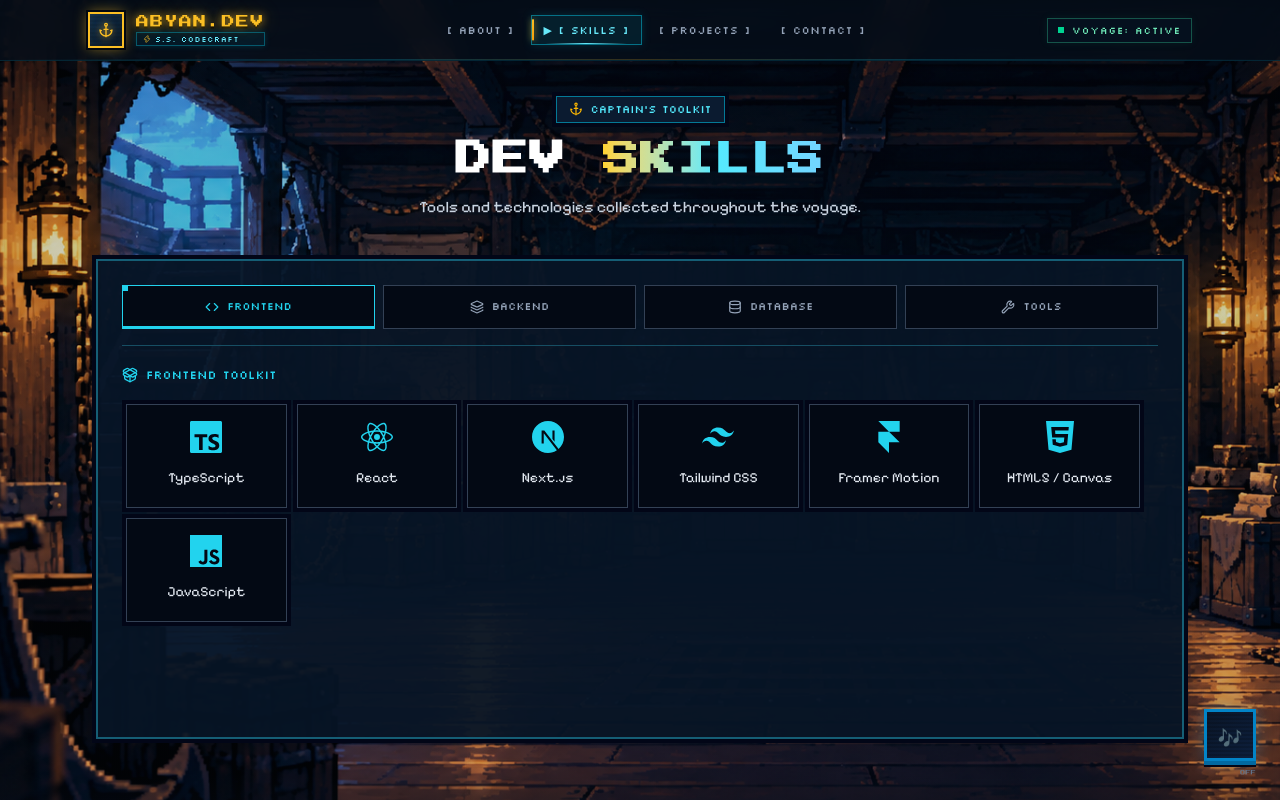
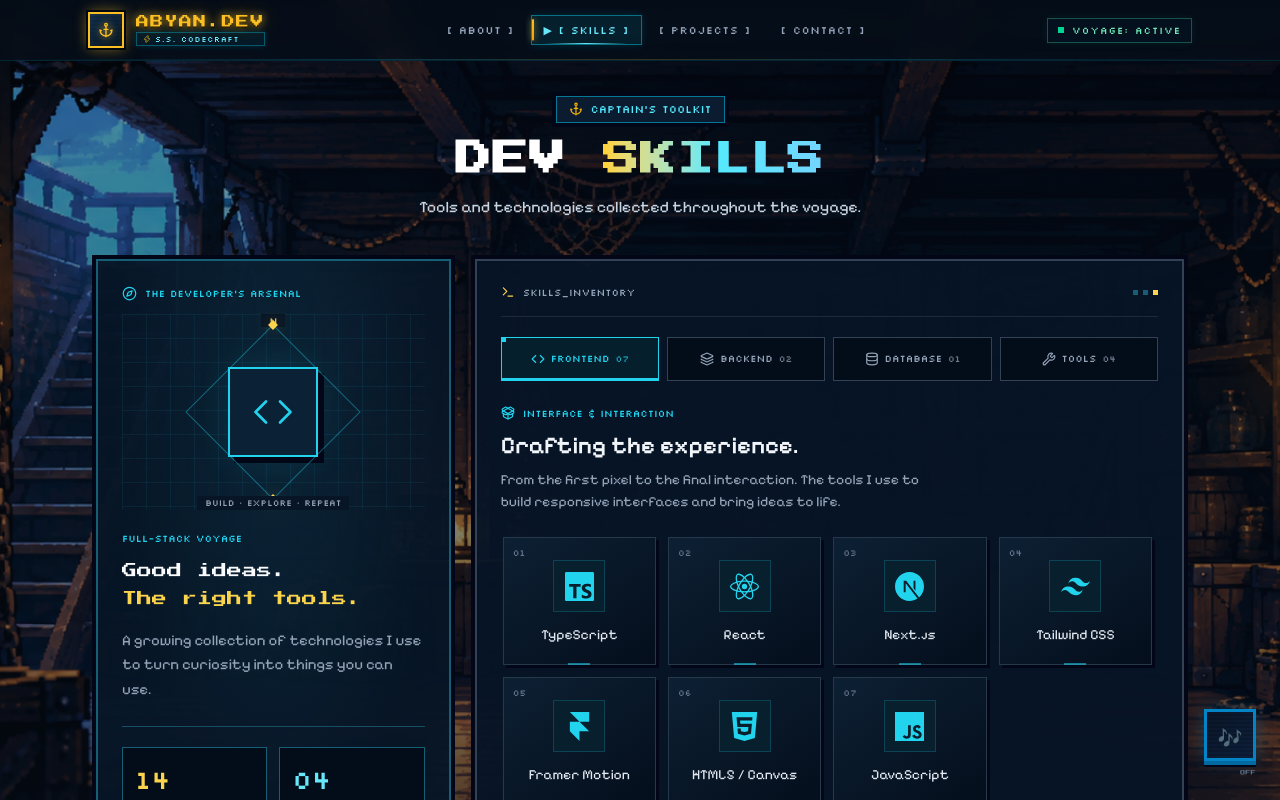
Before and after one commit to Yokaai-A/Abyan-Portfolio, a Next.js app: page /skills in a window 1280 px wide. Shown: the top 800 px of the page. Built offline with nearby package versions, Linux system fonts and the light colour scheme.

Commit message:
Feat: A small update

```diff
--- a/src/app/skills/page.tsx
+++ b/src/app/skills/page.tsx
@@ -5,12 +5,12 @@
 export default function SkillsPage() {
   return (
     <div className="relative min-h-screen pb-20">
-      <section className="relative isolate h-[max(880px,100svh)] pt-24" aria-label="Developer skills">
+      <section className="relative isolate min-h-svh pt-24 pb-12" aria-label="Developer skills">
         <div
           aria-hidden="true"
           className="pointer-events-none absolute inset-0 -z-10 bg-cover bg-center bg-no-repeat"
           style={{
-            backgroundImage: "linear-gradient(to bottom, rgba(6, 14, 26, 0.2) 0%, rgba(6, 14, 26, 0.2) 88%, #060e1a 100%), url('/assets/background/Background_Skills.png')",
+            backgroundImage: "linear-gradient(to bottom, rgba(6, 14, 26, 0.4) 0%, rgba(6, 14, 26, 0.55) 70%, #060e1a 100%), url('/assets/background/Background_Skills.png')",
           }}
         />
         <div className="mx-auto max-w-6xl px-4 sm:px-6 lg:px-8 flow-root">
@@ -30,7 +30,7 @@
       <SkillsInventory />
         <a
           href="#captains-workstation"
-          className="pixel-box absolute bottom-6 left-1/2 z-10 flex w-fit -translate-x-1/2 flex-row items-center gap-3 border border-cyan-400/70 bg-[#071526] px-5 py-3 font-pixel-mono text-[10px] text-cyan-200 transition-[transform,border-color,color] duration-200 hover:-translate-y-0.5 hover:border-amber-300 hover:text-amber-300 motion-reduce:transition-none focus-visible:outline-2 focus-visible:outline-offset-4 focus-visible:outline-amber-300"
+          className="pixel-box relative mx-auto mt-10 flex w-fit flex-row items-center gap-3 border border-cyan-400/70 bg-[#071526] px-5 py-3 font-pixel-mono text-[10px] text-cyan-200 transition-[transform,border-color,color] duration-200 hover:-translate-y-0.5 hover:border-amber-300 hover:text-amber-300 motion-reduce:transition-none focus-visible:outline-2 focus-visible:outline-offset-4 focus-visible:outline-amber-300"
         >
           <span>SCROLL DOWN TO CONTINUE</span>
           <ArrowDown aria-hidden="true" className="h-4 w-4 text-amber-300 motion-safe:animate-bounce motion-reduce:animate-none" />
--- a/src/components/sections/TechStack.module.css
+++ b/src/components/sections/TechStack.module.css
@@ -1,146 +1,81 @@
-.inventory {
-  height: 520px;
-  display: flex;
-  flex-direction: column;
-  min-width: 0;
-  border: 2px solid #155e75;
-  background: rgb(7 21 38 / 94%);
-  padding: 16px;
-  box-shadow:
-    -4px 0 0 0 #020617,
-    4px 0 0 0 #020617,
-    0 -4px 0 0 #020617,
-    0 4px 0 0 #020617,
-    -4px -4px 0 0 #020617,
-    -4px 4px 0 0 #020617,
-    4px -4px 0 0 #020617,
-    4px 4px 0 0 #020617;
-}
-.categories {
-  display: grid;
-  grid-template-columns: repeat(2, minmax(0, 1fr));
-  gap: 8px;
-  flex-shrink: 0;
-  padding-bottom: 16px;
-  border-bottom: 1px solid #164e63;
-}
-.category {
-  position: relative;
-  display: flex;
-  align-items: center;
-  justify-content: center;
-  gap: 8px;
-  min-height: 44px;
-  padding: 8px;
-  border: 1px solid #334155;
-  background: #030914;
-  color: #94a3b8;
-  font-family: var(--font-pixel-mono);
-  font-size: 11px;
-  cursor: pointer;
-  transition: border-color 200ms, color 200ms, box-shadow 200ms;
-}
-.category:hover,
-.category[aria-pressed="true"] {
-  color: var(--skill-accent);
-  border-color: var(--skill-accent);
-}
-.category[aria-pressed="true"] {
-  box-shadow: inset 0 -2px 0 var(--skill-accent);
-}
-.indicator {
-  position: absolute;
-  top: 0;
-  left: 0;
-  width: 5px;
-  height: 5px;
-  background: var(--skill-accent);
-}
-.category:focus-visible,
-.scrollArea:focus-visible {
-  outline: 2px solid var(--skill-accent);
-  outline-offset: 3px;
-}
-.heading {
-  display: flex;
-  align-items: center;
-  gap: 8px;
-  margin: 20px 0 16px;
-  flex-shrink: 0;
-  color: var(--skill-accent);
-  font-family: var(--font-pixel-mono);
-  font-size: 12px;
-}
-.scrollArea {
-  min-height: 0;
-  flex: 1;
-  overflow-y: auto;
-  overflow-x: hidden;
-  scrollbar-gutter: stable;
-  scrollbar-width: thin;
-  scrollbar-color: var(--skill-accent) #030914;
-  padding: 4px 8px 4px 4px;
-}
-.scrollArea::-webkit-scrollbar { width: 6px; }
-.scrollArea::-webkit-scrollbar-track { background: #030914; }
-.scrollArea::-webkit-scrollbar-thumb { background: var(--skill-accent); border-radius: 0; }
-.grid {
-  display: grid;
-  grid-template-columns: repeat(2, minmax(0, 1fr));
-  gap: 10px;
-}
-.card {
-  display: flex;
-  flex-direction: column;
-  align-items: center;
-  justify-content: center;
-  gap: 14px;
-  min-width: 0;
-  min-height: 104px;
-  padding: 12px 6px;
-  border: 1px solid #334155;
-  background: #030914;
-  box-shadow:
-    -4px 0 0 0 #020617,
-    4px 0 0 0 #020617,
-    0 -4px 0 0 #020617,
-    0 4px 0 0 #020617,
-    -4px -4px 0 0 #020617,
-    -4px 4px 0 0 #020617,
-    4px -4px 0 0 #020617,
-    4px 4px 0 0 #020617;
-  transition: transform 200ms, border-color 200ms, box-shadow 200ms;
-}
-.card:hover {
-  border-color: var(--skill-accent);
-  box-shadow:
-    -4px 0 0 0 #020617,
-    4px 0 0 0 #020617,
-    0 -4px 0 0 #020617,
-    0 4px 0 0 #020617,
-    -4px -4px 0 0 #020617,
-    -4px 4px 0 0 #020617,
-    4px -4px 0 0 #020617,
-    4px 4px 0 0 #020617,
-    0 0 12px color-mix(in srgb, var(--skill-accent) 25%, transparent);
-  transform: translateY(-2px);
-}
-.logo,
-.logoFallback { width: 32px; height: 32px; color: var(--skill-accent); }
-.logo {
-  background: var(--skill-accent);
-  mask-size: contain;
-  mask-position: center;
-  mask-repeat: no-repeat;
-}
+.inventory { display: grid; gap: 24px; min-width: 0; }
+.dossier, .toolkit { min-width: 0; border: 2px solid #155e75; background: rgb(7 21 38 / 95%); }
+.dossier { display: flex; flex-direction: column; padding: 24px; background: radial-gradient(ellipse at 50% 25%, #164e6345, transparent 65%), #071526f5; }
+.eyebrow { display: flex; align-items: center; gap: 8px; color: var(--skill-accent); font-family: var(--font-pixel-mono); font-size: 10px; line-height: 1.7; }
+.emblem { position: relative; display: grid; place-items: center; height: 196px; margin: 12px 0 20px; background-image: linear-gradient(#155e7530 1px, transparent 1px), linear-gradient(90deg, #155e7530 1px, transparent 1px); background-size: 24px 24px; }
+.orbit { position: absolute; width: 124px; height: 124px; border: 1px solid color-mix(in srgb, var(--skill-accent) 40%, transparent); transform: rotate(45deg); }
+.orbit::before, .orbit::after { content: ""; position: absolute; width: 7px; height: 7px; background: #fcd34d; box-shadow: 0 0 16px #fcd34d55; }
+.orbit::before { top: -4px; left: -4px; }
+.orbit::after { bottom: -4px; right: -4px; }
+.emblemCore { display: grid; place-items: center; width: 90px; height: 90px; color: var(--skill-accent); background: #0b2236; border: 2px solid var(--skill-accent); box-shadow: 6px 6px 0 #020617, 0 0 36px color-mix(in srgb, var(--skill-accent) 12%, transparent); }
+.north, .emblemLabel { position: absolute; font-family: var(--font-pixel-mono); font-size: 9px; color: #94a3b8; background: #071526; padding: 0 8px; }
+.north { top: 0; color: #fcd34d; }
+.emblemLabel { bottom: 0; }
+.intro h2 { margin: 10px 0 14px; color: #f8fafc; font-family: var(--font-pixel); font-size: 15px; line-height: 1.9; }
+.intro h2 span { color: #fcd34d; }
+.intro > p:last-child { font-size: 15px; color: #94a3b8; line-height: 1.65; }
+.metrics { display: grid; grid-template-columns: repeat(2, minmax(0, 1fr)); gap: 12px; margin-top: 24px; padding-top: 20px; border-top: 1px solid #164e63; }
+.metrics > div { display: flex; flex-direction: column-reverse; gap: 4px; border: 1px solid #155e75; background: #030d1a; padding: 12px; }
+.metrics dt { font-family: var(--font-pixel-mono); font-size: 9px; color: #94a3b8; }
+.metrics dd { font-family: var(--font-pixel-mono); font-size: 26px; color: #fcd34d; }
+.metrics > div:last-child dd { color: #67e8f9; }
+.logNote { display: flex; align-items: center; gap: 8px; margin-top: 18px; color: #94a3b8; font-size: 12px; }
+.logNote svg { color: #fcd34d; flex-shrink: 0; }
+.toolkit { display: flex; flex-direction: column; padding: 16px; border-color: #334155; }
+.windowBar { display: flex; align-items: center; justify-content: space-between; gap: 12px; padding-bottom: 16px; border-bottom: 1px solid #1e293b; }
+.windowBar > span:first-child { display: flex; align-items: center; gap: 8px; font-family: var(--font-pixel-mono); font-size: 10px; color: #94a3b8; }
+.windowBar svg { color: #fcd34d; }
+.windowDots { display: flex; gap: 5px; }
+.windowDots i { width: 5px; height: 5px; background: #155e75; }
+.windowDots i:last-child { background: #fcd34d; }
+.categories { display: grid; grid-template-columns: repeat(2, minmax(0, 1fr)); gap: 8px; margin-top: 20px; }
+.category { position: relative; display: flex; align-items: center; justify-content: center; gap: 6px; min-height: 44px; padding: 8px; border: 1px solid #334155; background: #030d1a; color: #94a3b8; font-family: var(--font-pixel-mono); font-size: 10px; cursor: pointer; transition: border-color 200ms, color 200ms, background 200ms; }
+.category:hover, .category[aria-pressed="true"] { color: var(--skill-accent); border-color: var(--skill-accent); background: color-mix(in srgb, var(--skill-accent) 9%, #030d1a); }
+.category[aria-pressed="true"] { box-shadow: inset 0 -2px 0 var(--skill-accent); }
+.categoryCount { font-size: 9px; opacity: .75; }
+.indicator { position: absolute; top: 0; left: 0; width: 4px; height: 4px; background: var(--skill-accent); }
+.category:focus-visible, .scrollArea:focus-visible { outline: 2px solid var(--skill-accent); outline-offset: 3px; }
+.categoryIntro { margin: 24px 0 20px; }
+.heading { margin: 8px 0; color: #f1f5f9; font-size: 24px; line-height: 1.3; font-weight: 600; }
+.categoryIntro > p { max-width: 54ch; color: #94a3b8; font-size: 14px; line-height: 1.6; }
+.scrollArea { min-height: 0; max-height: 400px; overflow-y: auto; overflow-x: hidden; scrollbar-width: thin; scrollbar-color: var(--skill-accent) #030914; padding: 4px 6px 8px 2px; }
+.grid { display: grid; grid-template-columns: repeat(2, minmax(0, 1fr)); gap: 12px; }
+.card { position: relative; display: flex; flex-direction: column; align-items: center; justify-content: center; gap: 12px; min-width: 0; min-height: 128px; padding: 20px 6px 16px; border: 1px solid #26394b; background: linear-gradient(145deg, #0d2033, #040e1c); box-shadow: 3px 3px 0 #020617; transition: transform 200ms, border-color 200ms, background 200ms; animation: arrive 300ms ease-out backwards; animation-delay: calc(var(--card-index) * 35ms); }
+.card:hover { border-color: var(--skill-accent); transform: translateY(-3px); background: linear-gradient(145deg, color-mix(in srgb, var(--skill-accent) 12%, #0d2033), #040e1c); }
+.slotNumber { position: absolute; top: 8px; left: 9px; color: #64748b; font-size: 9px; font-family: var(--font-pixel-mono); }
+.logoFrame { display: grid; place-items: center; width: 52px; height: 52px; background: color-mix(in srgb, var(--skill-accent) 7%, #06111f); border: 1px solid color-mix(in srgb, var(--skill-accent) 20%, transparent); }
+.logo, .logoFallback { width: 29px; height: 29px; color: var(--skill-accent); }
+.logo { background: var(--skill-accent); mask-size: contain; mask-position: center; mask-repeat: no-repeat; }
+.cardAccent { position: absolute; bottom: -1px; width: 22px; height: 2px; background: var(--skill-accent); opacity: .55; }
+.inventoryFooter { display: flex; justify-content: space-between; align-items: center; gap: 12px; margin-top: auto; padding-top: 18px; border-top: 1px solid #1e293b; font-family: var(--font-pixel-mono); font-size: 9px; color: #94a3b8; }
+.inventoryFooter svg { color: var(--skill-accent); }
+@keyframes arrive { from { opacity: 0; transform: translateY(6px); } to { opacity: 1; transform: translateY(0); } }
 @media (min-width: 480px) { .grid { grid-template-columns: repeat(3, minmax(0, 1fr)); } }
 @media (min-width: 640px) {
-  .inventory { height: 480px; padding: 24px; }
+  .toolkit { padding: 24px; }
   .categories { grid-template-columns: repeat(4, minmax(0, 1fr)); }
+  .grid { grid-template-columns: repeat(4, minmax(0, 1fr)); }
 }
-@media (min-width: 768px) { .grid { grid-template-columns: repeat(4, minmax(0, 1fr)); } }
-@media (min-width: 1024px) { .grid { grid-template-columns: repeat(6, minmax(0, 1fr)); } }
+@media (min-width: 1024px) {
+  .inventory { grid-template-columns: minmax(0, 1fr) minmax(0, 2fr); }
+  .scrollArea { max-height: 320px; margin-bottom: 20px; }
+}
+@media (max-width: 1023px) and (min-width: 640px) {
+  .dossier { display: grid; grid-template-columns: 180px minmax(0, 1fr); column-gap: 28px; }
+  .dossier > .eyebrow { grid-column: 1 / -1; }
+  .emblem { grid-column: 1; grid-row: 2 / 4; align-self: center; }
+  .intro { grid-column: 2; margin-top: 16px; }
+  .metrics { grid-column: 2; margin-top: 16px; padding-top: 12px; }
+  .logNote { grid-column: 1 / -1; }
+}
+@media (max-width: 639px) {
+  .dossier { padding: 20px; }
+  .emblem { height: 164px; margin: 10px 0 16px; }
+  .orbit { width: 100px; height: 100px; }
+  .emblemCore { width: 76px; height: 76px; }
+  .inventoryFooter { margin-top: 16px; }
+}
 @media (prefers-reduced-motion: reduce) {
-  .category, .card { transition: none; }
+  .category, .card { transition: none; animation: none; }
   .card:hover { transform: none; }
 }
--- a/src/components/sections/TechStack.tsx
+++ b/src/components/sections/TechStack.tsx
@@ -1,16 +1,16 @@
 "use client";
 
 import { useRef, useState, type CSSProperties } from "react";
-import { Code, Database, Layers, PackageOpen, Wrench } from "lucide-react";
+import { ArrowUpRight, Code, Compass, Database, Layers, PackageOpen, Sparkles, Terminal, Wrench } from "lucide-react";
 import { techStack } from "@/data/techStack";
 import type { SkillCategory } from "@/types";
 import styles from "./TechStack.module.css";
 
 const categories = [
-  { id: "frontend", label: "FRONTEND", icon: Code, accent: "#22d3ee" },
-  { id: "backend", label: "BACKEND", icon: Layers, accent: "#fbbf24" },
-  { id: "database", label: "DATABASE", icon: Database, accent: "#34d399" },
-  { id: "tools", label: "TOOLS", icon: Wrench, accent: "#a78bfa" },
+  { id: "frontend", label: "FRONTEND", icon: Code, accent: "#22d3ee", title: "Crafting the experience.", description: "From the first pixel to the final interaction. The tools I use to build responsive interfaces and bring ideas to life.", tag: "INTERFACE & INTERACTION" },
+  { id: "backend", label: "BACKEND", icon: Layers, accent: "#fbbf24", title: "Powering the journey.", description: "Behind every interface is a working engine. My toolkit for application logic, APIs, and connected experiences.", tag: "LOGIC & APPLICATIONS" },
+  { id: "database", label: "DATABASE", icon: Database, accent: "#34d399", title: "Keeping things anchored.", description: "A solid foundation for every application. The technologies I use to organize, store, and work with data.", tag: "DATA & STRUCTURE" },
+  { id: "tools", label: "TOOLS", icon: Wrench, accent: "#a78bfa", title: "Equipped for the voyage.", description: "From early sketches to version control. The everyday tools that help me design, collaborate, and build.", tag: "DESIGN & WORKFLOW" },
 ] as const;
 
 export default function SkillsInventory() {
@@ -18,10 +18,35 @@
   const scrollRef = useRef<HTMLDivElement>(null);
   const activeCategory = categories.find((item) => item.id === category)!;
   const skills = techStack.filter((skill) => skill.category === category);
+  const ActiveIcon = activeCategory.icon;
 
   return (
-    <section aria-label="Skills toolkit" className={`${styles.inventory} pixel-box`}
+    <section aria-label="Skills toolkit" className={styles.inventory}
       style={{ "--skill-accent": activeCategory.accent } as CSSProperties}>
+      <aside className={`${styles.dossier} pixel-box`}>
+        <div className={styles.eyebrow}><Compass size={15} aria-hidden="true" /> THE DEVELOPER&apos;S ARSENAL</div>
+        <div className={styles.emblem} aria-hidden="true">
+          <span className={styles.north}>N</span>
+          <span className={styles.orbit} />
+          <span className={styles.emblemCore}><ActiveIcon size={42} strokeWidth={1.5} /></span>
+          <span className={styles.emblemLabel}>BUILD · EXPLORE · REPEAT</span>
+        </div>
+        <div className={styles.intro}>
+          <p className={styles.eyebrow}>FULL-STACK VOYAGE</p>
+          <h2>Good ideas.<br /><span>The right tools.</span></h2>
+          <p>A growing collection of technologies I use to turn curiosity into things you can use.</p>
+        </div>
+        <dl className={styles.metrics}>
+          <div><dt>TECHNOLOGIES</dt><dd>{String(techStack.length).padStart(2, "0")}</dd></div>
+          <div><dt>CATEGORIES</dt><dd>{String(categories.length).padStart(2, "0")}</dd></div>
+        </dl>
+        <p className={styles.logNote}><Sparkles size={14} aria-hidden="true" /> Always room for another discovery.</p>
+      </aside>
+      <div className={`${styles.toolkit} pixel-box`}>
+      <div className={styles.windowBar}>
+        <span><Terminal size={14} aria-hidden="true" /> SKILLS_INVENTORY</span>
+        <span className={styles.windowDots} aria-hidden="true"><i /><i /><i /></span>
+      </div>
       <div role="group" aria-label="Skill categories" className={styles.categories}>
         {categories.map(({ id, label, icon: Icon, accent }) => (
           <button key={id} type="button" aria-pressed={category === id} aria-controls="skills-toolkit"
@@ -30,30 +55,41 @@
             className={styles.category}>
             {category === id && <span aria-hidden="true" className={styles.indicator} />}
             <Icon aria-hidden="true" className="h-3.5 w-3.5 shrink-0" />
-            {label}
+            <span>{label}</span>
+            <span className={styles.categoryCount}>{String(techStack.filter((skill) => skill.category === id).length).padStart(2, "0")}</span>
           </button>
         ))}
       </div>
-      <h2 id="toolkit-heading" className={styles.heading}>
-        <PackageOpen aria-hidden="true" className="h-4 w-4 shrink-0" />
-        {activeCategory.label} TOOLKIT
-      </h2>
+      <div className={styles.categoryIntro}>
+        <div className={styles.eyebrow}><PackageOpen size={14} aria-hidden="true" /> {activeCategory.tag}</div>
+        <h2 id="toolkit-heading" className={styles.heading}>{activeCategory.title}</h2>
+        <p>{activeCategory.description}</p>
+      </div>
       <div ref={scrollRef} id="skills-toolkit" role="region" aria-labelledby="toolkit-heading" tabIndex={0} className={styles.scrollArea}>
-        <ul className={styles.grid}>
-          {skills.map((skill) => (
-            <li key={skill.name} className={styles.card}>
+        <ul key={category} className={styles.grid}>
+          {skills.map((skill, index) => (
+            <li key={skill.name} className={styles.card} style={{ "--card-index": index } as CSSProperties}>
+              <span className={styles.slotNumber} aria-hidden="true">{String(index + 1).padStart(2, "0")}</span>
+              <span className={styles.logoFrame}>
               {skill.icon ? (
                 <span aria-hidden="true" className={styles.logo} style={{
                   maskImage: `url("${skill.icon}")`,
                   WebkitMaskImage: `url("${skill.icon}")`,
                 }} />
               ) : <Code aria-hidden="true" className={styles.logoFallback} />}
+              </span>
               <span className="text-center font-pixel-body text-sm leading-relaxed text-slate-200">{skill.name}</span>
+              <span className={styles.cardAccent} aria-hidden="true" />
             </li>
           ))}
         </ul>
         {!skills.length && <p className="py-6 text-sm text-slate-400">New tools will be added along the voyage.</p>}
       </div>
+      <div className={styles.inventoryFooter}>
+        <span aria-live="polite">{String(skills.length).padStart(2, "0")} TOOLS IN THIS COLLECTION</span>
+        <ArrowUpRight size={15} aria-hidden="true" />
+      </div>
+      </div>
     </section>
   );
 }
```
